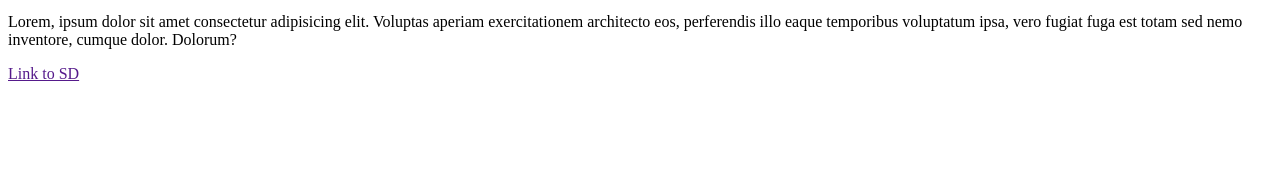
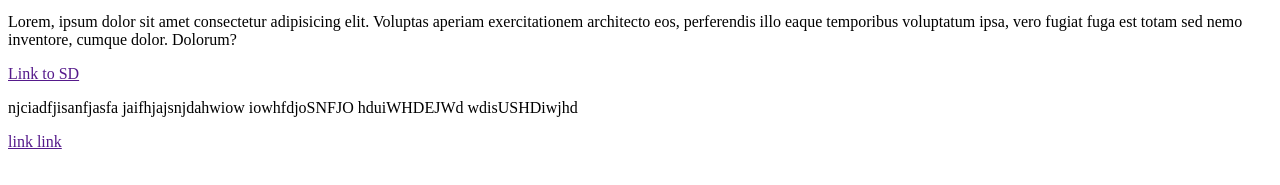
Before and after one commit to ilyaaaasba/rekweb-latihan1, a plain HTML site: page index.html in a window 1280 px wide. Shown: the part 119-304 px from the top of the page. Drawn offline with Linux system fonts and the light colour scheme.

Commit message:
menambahkan 1 paragraf dan 1 link

```diff
--- a/index.html
+++ b/index.html
@@ -21,5 +21,12 @@
 
     <a href="">Link to SD</a>
 
+    <p>njciadfjisanfjasfa
+        jaifhjajsnjdahwiow  iowhfdjoSNFJO
+        hduiWHDEJWd wdisUSHDiwjhd
+    </p>
+
+    <a href="">link link</a>
+
 </body>
 </html>
```
